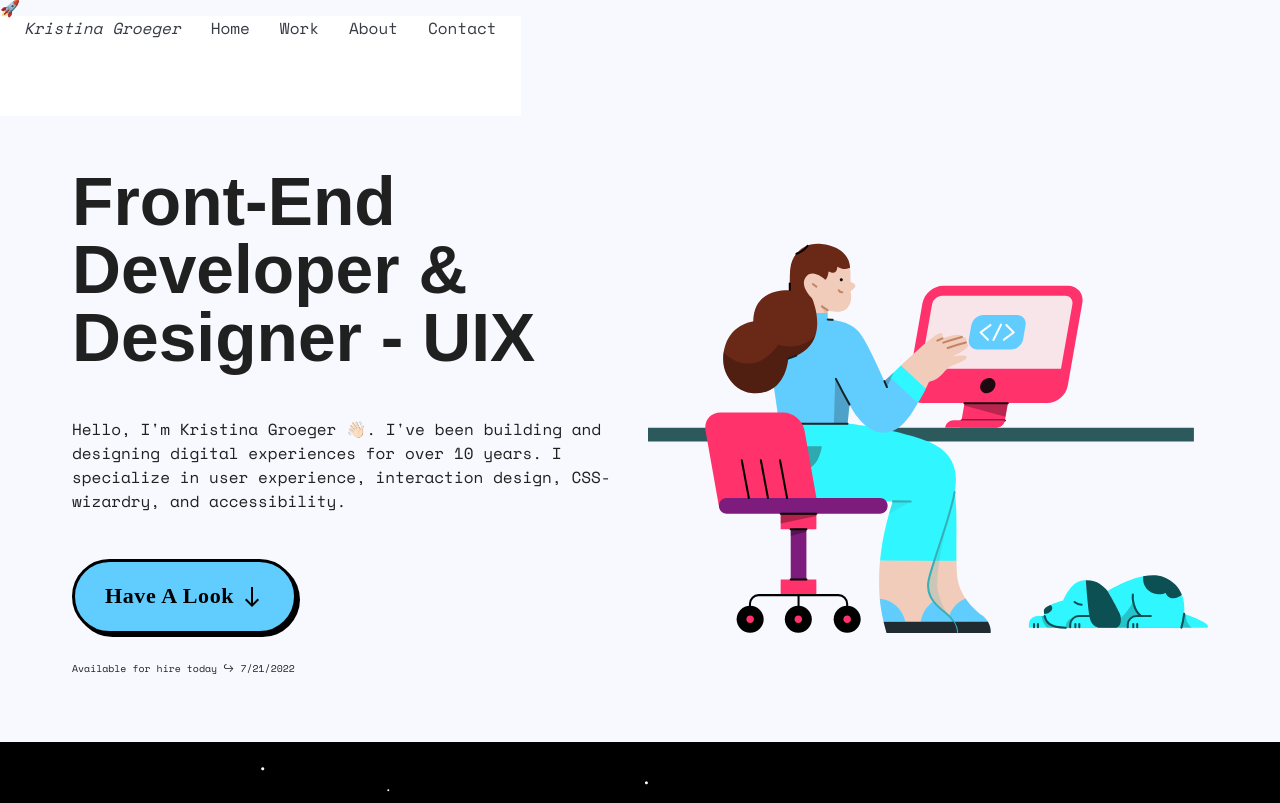
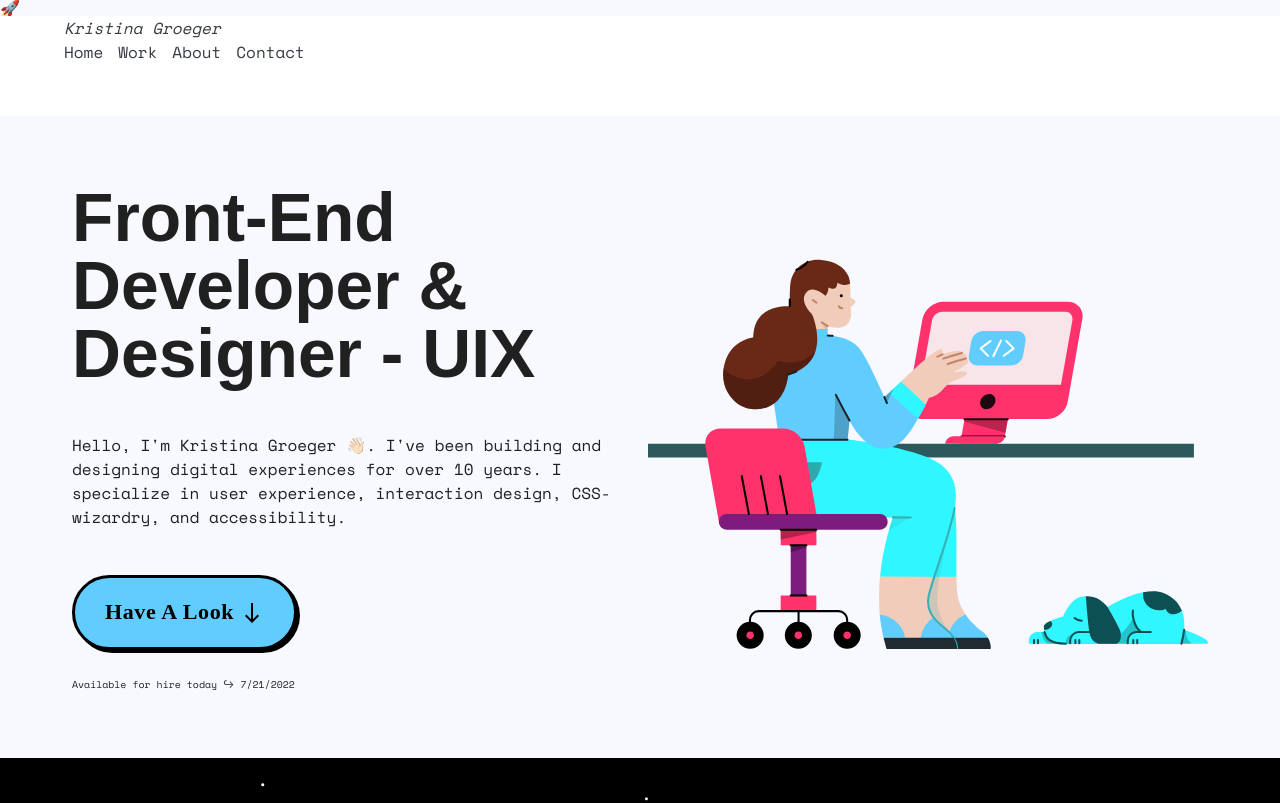
Before and after one commit to kr1st1nagr03g3r/kristinagroegerca, a Next.js app: page /temp in a window 1280 px wide. Shown: the top 803 px of the page. Built offline with nearby package versions, Linux system fonts and the light colour scheme; a web font is replaced by a local one.

Commit message:
pre-scroll wrapper

```diff
--- a/components/Navigation.js
+++ b/components/Navigation.js
@@ -2,46 +2,28 @@
 import { Container } from "@mui/system"
 import Link from "next/link"
 import { useInView } from 'react-intersection-observer';
+import styles from '../styles/animatedAssets/AnimateNav.module.css'
 
 export default function Nav() {
+
+
+
     return (
         <>
-            <style jsx>{`
-            a {
-                padding-right: 30px;
-            }
-            .contact {
-                padding-right: 0px !important;
-            }
-
-            `} </style>
-
-            <Container
-                sx={{
-                    background: 'white',
-                    height: 100,
-                    display: 'flex',
-
-                }} maxWidth={false} disableGutters={true}>
-                <Container sx={{
-                    display: 'flex',
-                    flexDirection: 'row',
-                    flexWrap: 'nowrap',
-                    justifyContent: 'space-between',
-                }}>
+            <Container className={styles.nav} maxWidth={false} disableGutters={true}>
+                <Container className={styles.navInner}>
                     <div className="logo">
                         <Link href="/"><a><i>Kristina Groeger</i></a></Link>
                     </div>
 
                     <div className="links">
-                        <Link href="/"><a>Home</a></Link>
-                        <Link href="/work"><a>Work</a></Link>
-                        <Link href="/about"><a>About</a></Link>
-                        <Link href="/contact"><a className="contact">Contact</a></Link>
+                        <Link href="/"><a className={styles.home}>Home</a></Link>
+                        <Link href="/work" ><a className={styles.work}>Work</a></Link>
+                        <Link href="/about"><a className={styles.about}>About</a></Link>
+                        <Link href="/contact"><a className={styles.contact}>Contact</a></Link>
                     </div>
                 </Container>
             </Container>
-
         </>
     )
 }
--- a/styles/animatedAssets/AnimateNav.module.css
+++ b/styles/animatedAssets/AnimateNav.module.css
@@ -1,31 +1,25 @@
-.rocket {
-  display: inline-block;
-  z-index: 500;
-  position: fixed;
+.nav {
+  background: white;
+  height: 100px;
+  display: flex;
+  z-index: 10;
+  position: fixed !important;
 }
 
-.animateRocket {
-  animation-duration: 5s;
-  animation-name: animate-rocket;
+.navInner {
+  display: flex;
+  flex-direction: row;
+  flex-wrap: nowrap;
+  justify-content: space-between;
+  align-items: center;
 }
 
-@keyframes animate-rocket {
-  0% {
-    transform: scale(1) rotate(10deg);
-  }
-  5% {
-    transform: scale(1.25) rotate(-15deg);
-  }
-  10% {
-    transform: scale(1.5) rotate(5deg);
-  }
-  15% {
-    transform: scale(1.75) rotate(-10deg);
-  }
-  20% {
-    transform: scale(2) rotate(0);
-  }
-  100% {
-    transform: scale(20) translate3D(100vw, -100vh, 0) rotate(0);
-  }
+.home,
+.work,
+.about {
+  padding-right: 15px;
 }
+
+.contact {
+  padding-right: 0px !important;
+}
```
Also changed, not shown: components/Card.js (+3 -4 lines), pages/hooks/useExternalScripts.js (added, +15 -0 lines), pages/index.js (+0 -1 lines), 1 other file (tests, documents, lock files or other folders).
